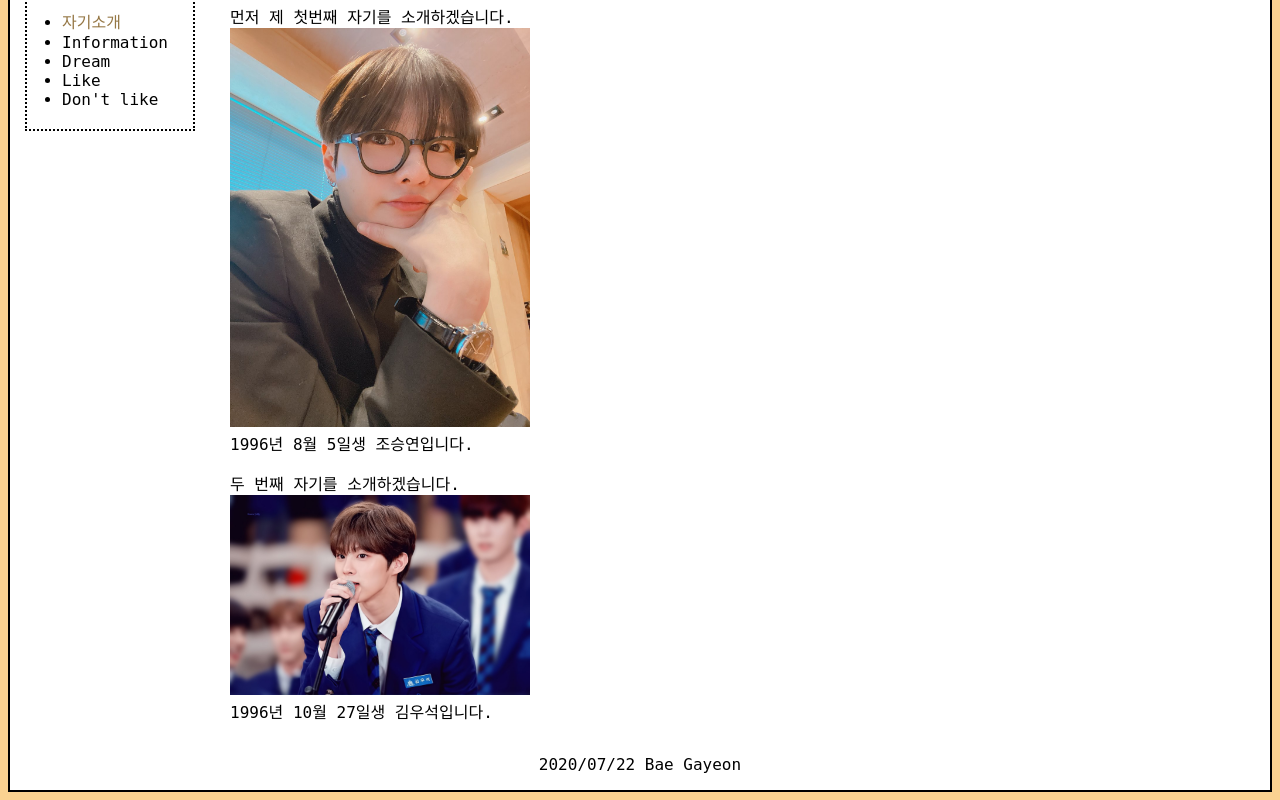
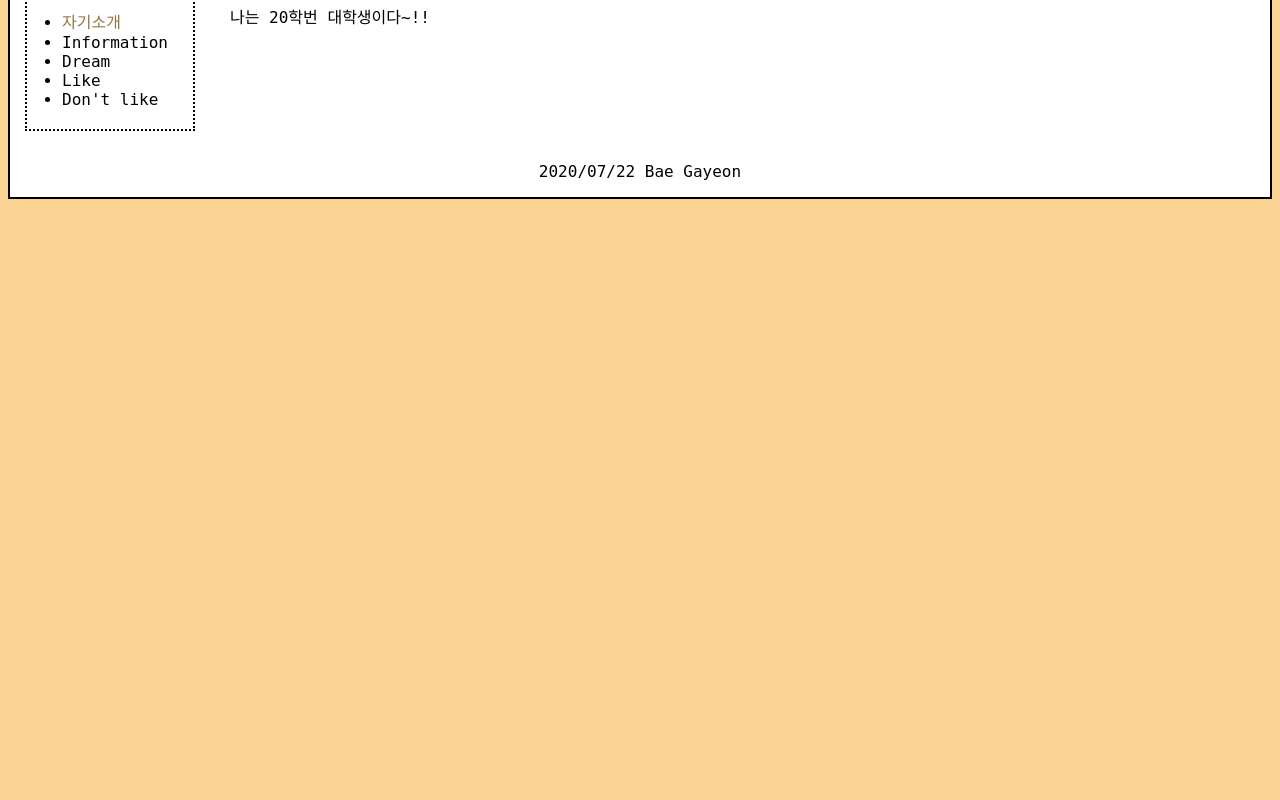
Before and after one commit to BaeGayeon/myfirstwebpage, a plain HTML site: page honey.html in a window 1280 px wide. Shown: the part 161-961 px from the top of the page. After the commit the page ends 800 px from the top, so only its background shows below. Drawn offline with Linux system fonts and the light colour scheme.

Commit message:
conceal honey version

```diff
--- a/honey.html
+++ b/honey.html
@@ -21,15 +21,9 @@
       </ul>
       </div>
       <div id="article">
-      <h2>사실은 쟈기소개</h2>
+      <h2>자기소개</h2>
       <div id="text">
-      <p> 먼저 제 첫번째 자기를 소개하겠습니다.<br>
-        <img src="firsthoney_2.jpeg" width="300px"> <br>
-        1996년 8월 5일생 조승연입니다.
-      </p>
-      <p> 두 번째 자기를 소개하겠습니다. <br>
-        <img src="wooseok1.jpeg" width="300px"> <br>
-        1996년 10월 27일생 김우석입니다. </p>
+      <p> 나는 20학번 대학생이다~!!</p>
       </div>
       </div>
     </div>
```
